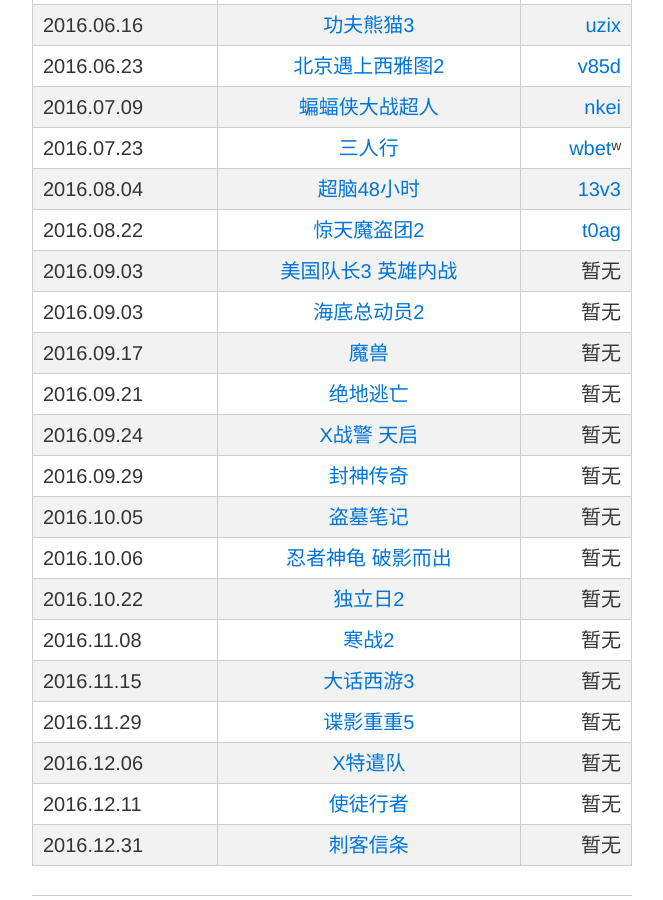
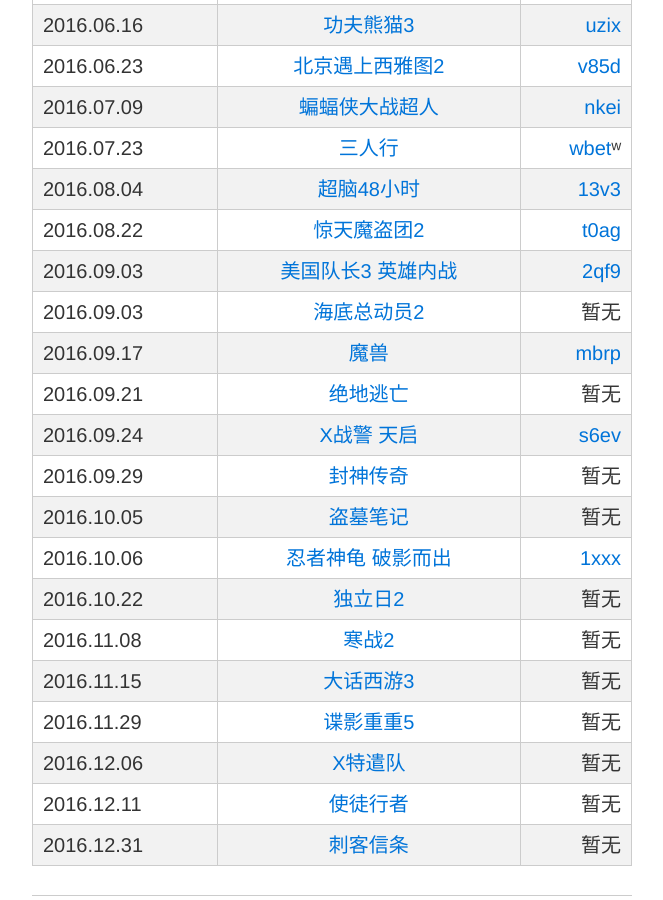
Before and after one commit to creeveliu/moviex.github.io, a Jekyll site: the page built from index.md, in a window 1280 px wide and 900 px high, scrolled down 298 px. Shown: the whole window, without its empty margins (308-971 px from the left). Built offline with Jekyll 4.4.1, drawn with Linux system fonts in a browser that asks for light colours; comment, search, counter and statistics services are not loaded.

Commit message:
Update index.md

```diff
--- a/index.md
+++ b/index.md
@@ -11,14 +11,14 @@
 | 2016.07.23     | [三人行](https://movie.douban.com/subject/26235349/)     |[wbet](https://pan.baidu.com/s/1boVl3XX)ʷ |
 | 2016.08.04     | [超脑48小时](https://movie.douban.com/)     |[13v3](http://pan.baidu.com/s/1hsmCiEC) |
 | 2016.08.22      | [惊天魔盗团2](https://movie.douban.com/subject/25662337/)      | [t0ag](http://pan.baidu.com/s/1eSynov4) |
-| 2016.09.03     | [美国队长3 英雄内战](https://movie.douban.com/subject/25820460/)     | 暂无 |
+| 2016.09.03     | [美国队长3 英雄内战](https://movie.douban.com/subject/25820460/)     | [2qf9](https://pan.baidu.com/s/1slStCRF) |
 | 2016.09.03     | [海底总动员2](https://movie.douban.com/subject/11524967/)     | 暂无 |
-| 2016.09.17      | [魔兽](https://movie.douban.com/subject/2131940/)      | 暂无 |
+| 2016.09.17      | [魔兽](https://movie.douban.com/subject/2131940/)      | [mbrp](https://pan.baidu.com/s/1qYzW4ry) |
 | 2016.09.21     | [绝地逃亡](https://movie.douban.com/subject/24529353/)     | 暂无 |
-| 2016.09.24     | [X战警 天启](https://movie.douban.com/subject/25786060/)     | 暂无 |
+| 2016.09.24     | [X战警 天启](https://movie.douban.com/subject/25786060/)     | [s6ev](https://pan.baidu.com/s/1i4REPN3) |
 | 2016.09.29      | [封神传奇]()      | 暂无 |
 | 2016.10.05      | [盗墓笔记](https://movie.douban.com/subject/24827387/)      | 暂无 |
-| 2016.10.06      | [忍者神龟 破影而出]()      | 暂无 |
+| 2016.10.06      | [忍者神龟 破影而出]()      | [1xxx](https://pan.baidu.com/s/1qYGl7uG) |
 | 2016.10.22      | [独立日2]()      | 暂无 |
 | 2016.11.08      | [寒战2]()      | 暂无 |
 | 2016.11.15      | [大话西游3]()      | 暂无 |
```
